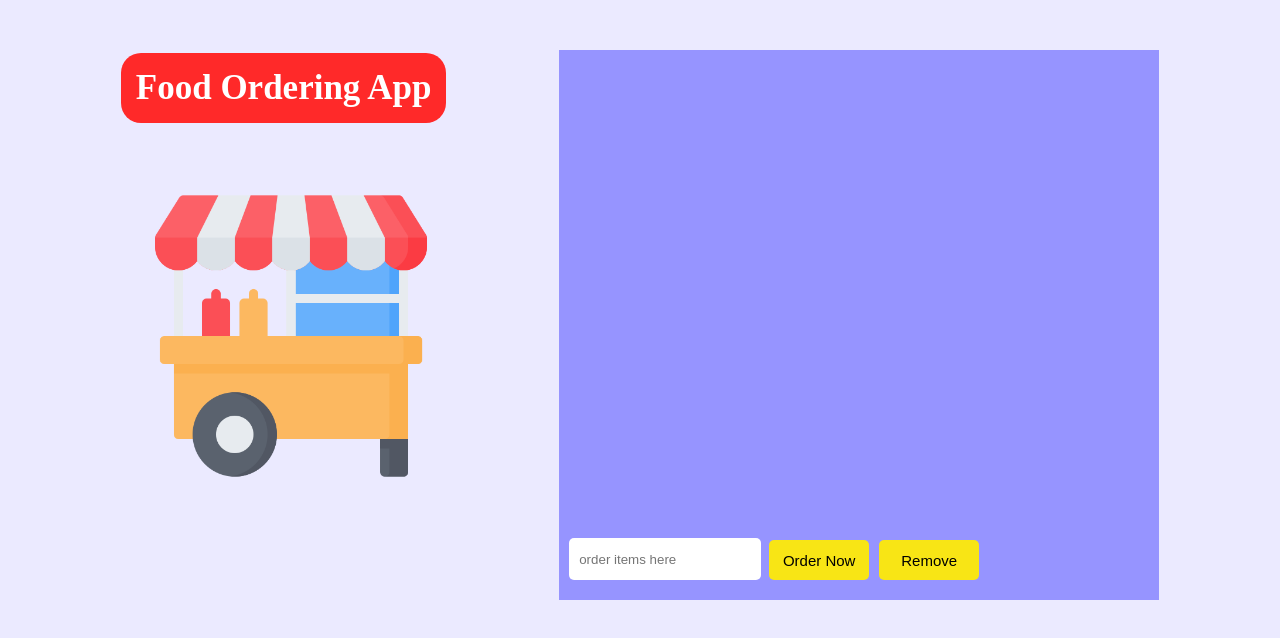
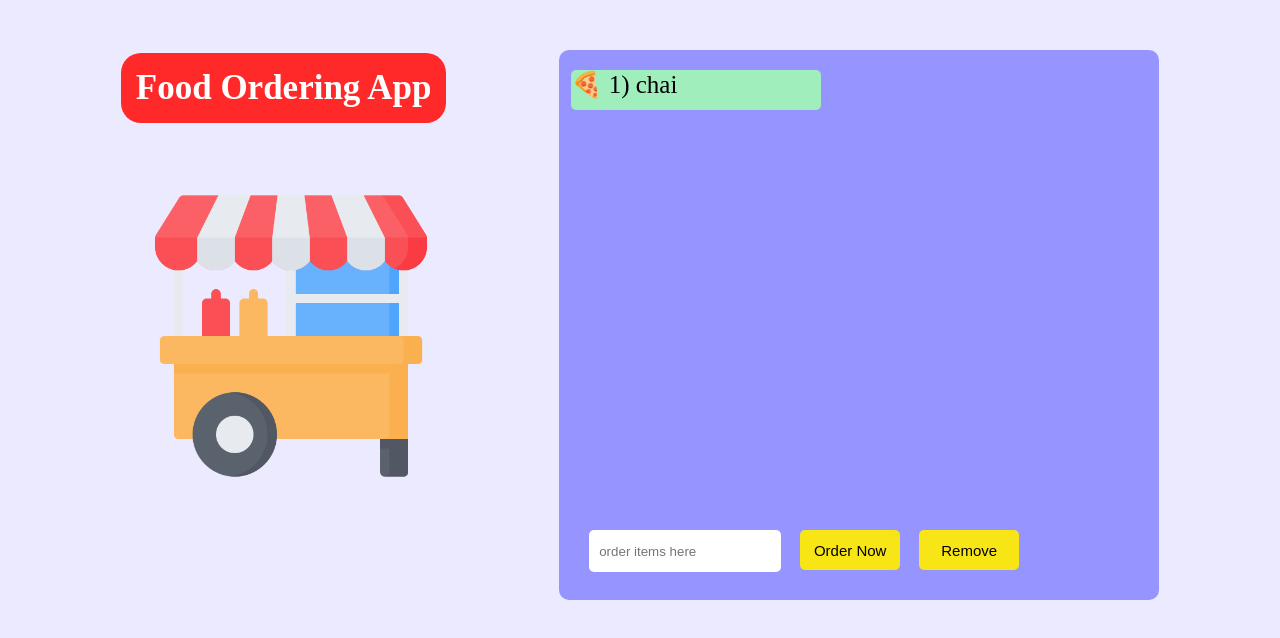
Before and after one commit to ritikshaingle-9/Food-Order, a plain HTML site: page index.html in a window 1280 px wide. Drawn offline with Linux system fonts and the light colour scheme.

Commit message:
js added

```diff
--- a/index.html
+++ b/index.html
@@ -14,8 +14,11 @@
         </div>
 
         <div class="box">
+            <div id="container-box" class="o-box">
             <input type="text" placeholder="order items here" id="order-item" class="input-box">
-            <button class="btn order">Order Now</button>
+            </div>
+            <input type="text" placeholder="order items here" id="order-item" class="input-box">
+            <button class="btn order" onclick="addItem()">Order Now</button>
             <button class="btn remove">Remove</button>
         </div>
     </div>
--- a/script.js
+++ b/script.js
@@ -0,0 +1,36 @@
+const items=["chai"];
+function randomEmoji(){
+    const emojis=['🍔','🍟','🥞','🍖','🥚','🍕','🥙','🍲',
+        '🥗','🍝','🍚','🍜','🍰','🍩','🥕','🍑','🍉','🍅'
+        ,'🍆','🍇','🫘','🍵','☕','🥞'];
+        const min=0;
+        const max=emojis.length-1;
+        const randomIndex=Math.floor(Math.random()*(max-min+1))+min;
+        return emojis[randomIndex];
+}
+
+function loadItems(){
+    const orderContainer=document.getElementById("container-box");
+    orderContainer.innerHTML="";
+
+    for(let i=0; i<items.length; i++){
+    orderContainer.innerHTML += `<div class='ordercard'>
+    ${randomEmoji()} ${i+1+')'} ${items[i]}
+    </div>`
+    }
+}
+loadItems();
+
+function addItem(){
+    const itemInput=document.getElementById("order-item");
+    items.push(itemInput.value);
+    itemInput.value="";
+    loadItems();
+}
+
+function removeItems(){
+    const itemIndex=items.indexOf(itemInput.value);
+    items.splice(itemIndex,1);
+    loadItems();
+    itemInput.value="";
+}
--- a/style.css
+++ b/style.css
@@ -30,22 +30,14 @@ body{
     margin-left: 20px;
     margin-top: 40px;
 }
-.box{
-    height: 550px;
-    width: 600px;
-    background-color:#9694FF;
-    margin-top: 20px;
-    position:relative;
-}
 .input-box{
    height: 40px;
    width: 180px;
    border: none;
    padding-left: 10px;
    border-radius: 5px;
-   position:absolute;
-   bottom: 20px;
-   left: 10px;
+   margin-top: 80%;
+   margin-left: 5%;
 }
 .btn{
     height: 40px;
@@ -55,14 +47,31 @@ body{
     border-radius: 5px;
     font-size: 15px;
     background-color: rgb(248, 229, 21);
+    cursor: pointer;
+    margin-left: 15px;
 }
-.order{
+.container-box{
+    background-color: #FF2929;
+    height: 200px;
+    width: 200px;
+}
+.ordercard{
+    height: 40px;
+    width: 250px;
+    border: none;
+    background-color: #A1EEBD;
+    border-radius:5px;
+    color: black;
+    margin-left: 2%;
+    font-size: 25px;
     position: absolute;
-    left: 210px;
-    bottom: 20px;
+    top: 20px;
 }
-.remove{
-    position: absolute;
-    left: 320px;
-    bottom: 20px;
+.box{
+    height: 550px;
+    width: 600px;
+    margin-top: 20px;
+    position: relative;
+    background-color: #9694FF;
+    border-radius: 10px;
 }
```
